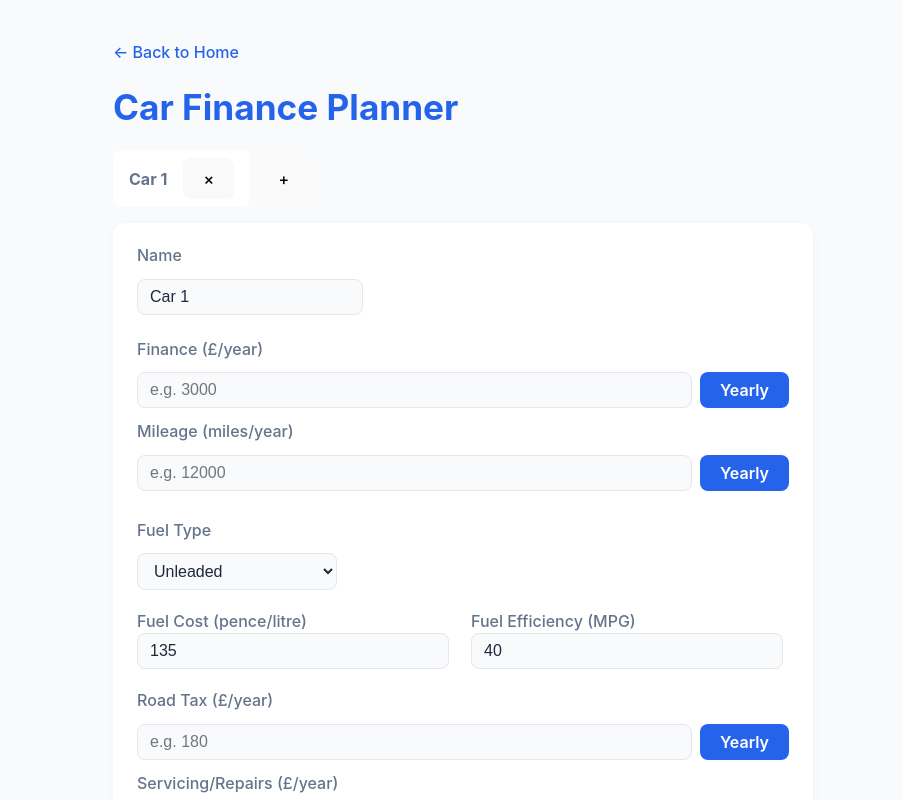
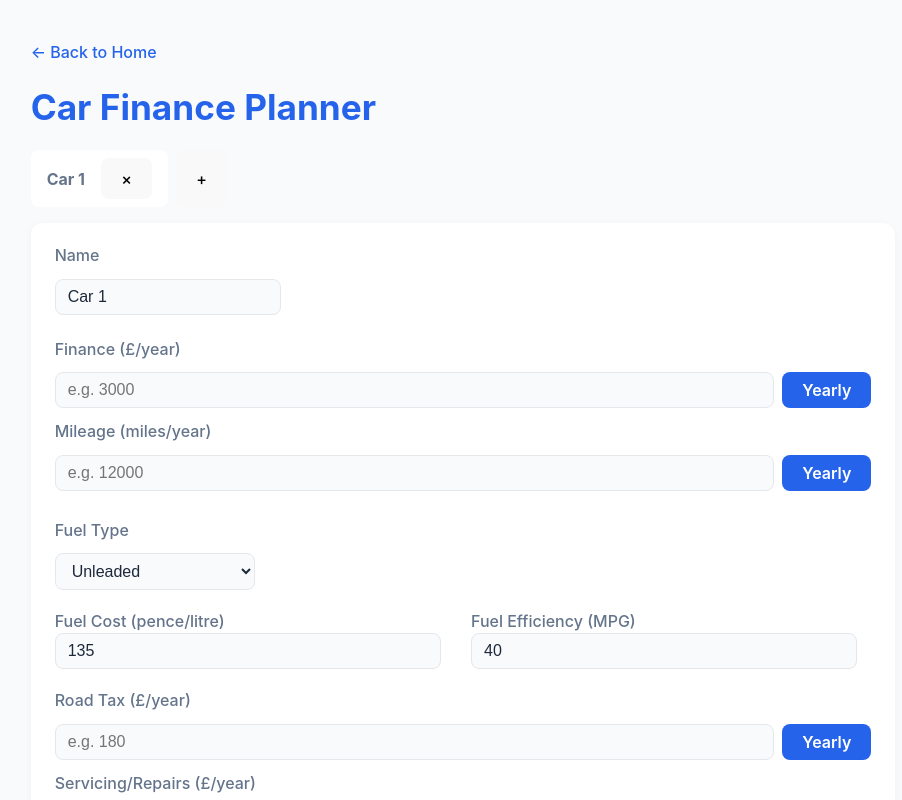
Before and after one commit to nbetts/vibe-finance-planner, a React (Vite) app: page /car-finance in a window 1280 px wide. Shown: the top 800 px of the page, without its empty margins (177-1079 px from the left). Built offline with nearby package versions, Linux system fonts and the light colour scheme.

Commit message:
more changes

```diff
--- a/src/index.css
+++ b/src/index.css
@@ -115,7 +115,6 @@ body {
 }
 
 #root {
-  max-width: 700px;
   margin-left: auto;
   margin-right: auto;
   padding: 2.5rem 1.5rem;
@@ -123,6 +122,12 @@ body {
   min-height: 100vh;
   font-family: 'Inter', 'Segoe UI', Arial, sans-serif;
   color: var(--text);
+}
+
+.planner-view {
+  display: flex;
+  flex-direction: row;
+  gap: 1.5rem;
 }
 
 .planner-container h1 {
--- a/src/pages/car-finance-planner/CarCostBreakdown.tsx
+++ b/src/pages/car-finance-planner/CarCostBreakdown.tsx
@@ -67,9 +67,9 @@ export const CarCostBreakdown: React.FC<CarCostBreakdownProps> = ({ car, outputU
               </tr>
             </thead>
             <tbody>
-              {forecastRows.map(row => (
+              {forecastRows.map((row, index) => (
                 <tr key={row.year}>
-                  <td>{row.year}</td>
+                  <td>{index + 1}</td>
                   <td>{row.residualValue.toLocaleString(undefined, { maximumFractionDigits: 0 })}</td>
                   <td>{row.depreciation.toLocaleString(undefined, { maximumFractionDigits: 2 })}</td>
                   <td>{row.maintenance.toLocaleString(undefined, { maximumFractionDigits: 2 })}</td>
--- a/src/pages/car-finance-planner/index.tsx
+++ b/src/pages/car-finance-planner/index.tsx
@@ -222,6 +222,7 @@ export default function CarFinancePlanner() {
         ))}
         <button type="button" aria-label="Add car" className="add-tab-btn" onClick={handleAddTab}>+</button>
       </div>
+      <div className="planner-view">
         <form className="salary-input" autoComplete="off" onSubmit={e => e.preventDefault()}>
           <div className="salary-input-row" style={{ flexDirection: 'column', alignItems: 'stretch', gap: '0.7rem' }}>
             <label htmlFor="car-label">Name</label>
@@ -445,5 +446,6 @@ export default function CarFinancePlanner() {
         </form>
         <CarCostBreakdown car={cars[activeTab]} outputUnit={outputUnit} setOutputUnit={setOutputUnit} forecastRows={forecastRows} />
       </div>
+    </div>
   );
 };
--- a/src/pages/salary-planner/index.tsx
+++ b/src/pages/salary-planner/index.tsx
@@ -34,6 +34,7 @@ function SalaryPlanner() {
         <Link to="/" style={{ color: 'var(--primary)', textDecoration: 'none', fontWeight: 500 }}>&larr; Back to Home</Link>
       </div>
       <h1>Salary Planner</h1>
+      <div className="planner-view">
         <form
           className="salary-input"
           autoComplete="off"
@@ -185,6 +186,7 @@ function SalaryPlanner() {
           </div>
         )}
       </div>
+    </div>
   );
 }
 
```
Lines whose indentation alone changed are shown as unchanged.
